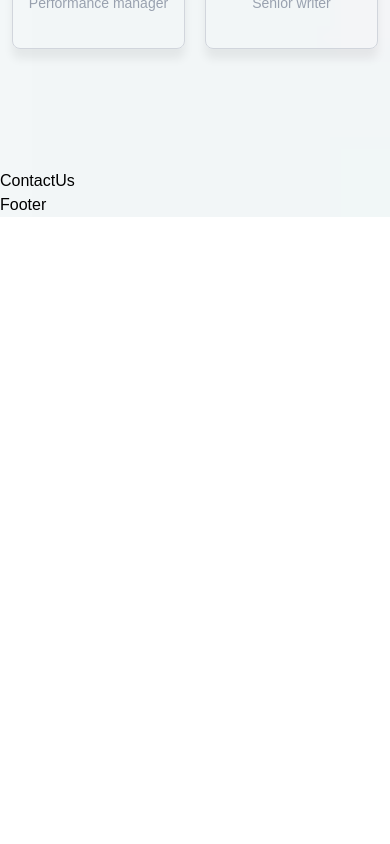
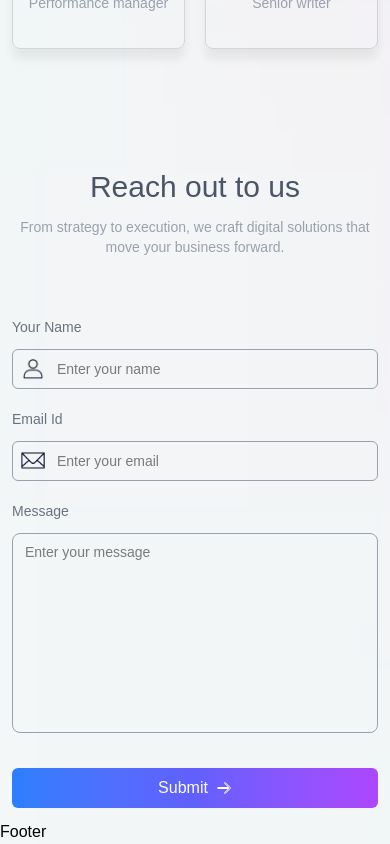
Before and after one commit to engr-sudiptto/Phoenixion, a React (Vite) app: page / in a window 390 px wide. Shown: the part 4350-5194 px from the top of the page. Before the commit the page ends 4567 px from the top, so only its background shows below. Built offline with nearby package versions, Linux system fonts and the light colour scheme.

Commit message:
feat: add responsive contact form component

```diff
--- a/src/components/ContactUs.jsx
+++ b/src/components/ContactUs.jsx
@@ -1,9 +1,113 @@
-import React from 'react'
+import React, { useState } from 'react';
+import TitleAndBio from './TitleAndBio';
+import avter from '../assets/avter.png';
+import messageLogo from '../assets/message.png';
+import toast from 'react-hot-toast';
+import { motion } from 'motion/react';
 
 const ContactUs = () => {
+  const title = 'Reach out to us';
+  const bio =
+    'From strategy to execution, we craft digital solutions that move your business forward.';
+
+  const [formData, setFormData] = useState({
+    name: '',
+    email: '',
+    message: '',
+  });
+
+  const submitBtn = e => {
+    e.preventDefault();
+
+    if (formData.name && formData.email && formData.message) {
+      toast.success('Thank you for your submission!');
+      setFormData({ name: '', email: '', message: '' });
+    } else {
+      toast.error('Please fill the from!');
+      setFormData({ name: '', email: '', message: '' });
+    }
+  };
+
+  const handleChange = e => {
+    setFormData({ ...formData, [e.target.name]: e.target.value });
+  };
+
   return (
-    <div>ContactUs</div>
-  )
-}
+    <div id="contact">
+      <TitleAndBio title={title} bio={bio} />
 
-export default ContactUs
+      {/* ========= contact form section =========  */}
+      <form className="w-full p-3 lg:px-15 xl:w-3/4 xl:m-auto 2xl:w-1/2 pt-10">
+        <div className="lg:grid lg:grid-cols-2 lg:gap-5">
+          {/* ==== name input ====== */}
+          <div className="">
+            <p className="text-sm text-gray-500 mt-5 mb-3">Your Name</p>
+            <div className="flex items-center border px-2 rounded-md border-gray-400 h-10">
+              <img className="w-6 h-6 object-cover dark:invert" src={avter} />
+              <input
+                name="name"
+                value={formData.name}
+                onChange={handleChange}
+                className="basis-4/5 w-full text-sm pl-3 dark:text-gray-100 outline-0"
+                type="text"
+                placeholder="Enter your name"
+                required
+              />
+            </div>
+          </div>
+          {/* ======== email input =======  */}
+          <div>
+            <p className="text-sm text-gray-500 mt-5 mb-3">Email Id</p>
+            <div className="flex items-center border px-2 rounded-md border-gray-400 h-10 mb-5">
+              <img
+                className="w-6 h-4.2 object-cover dark:invert"
+                src={messageLogo}
+              />
+              <input
+                name="email"
+                value={formData.email}
+                onChange={handleChange}
+                className=" basis-4/5 w-full text-sm pl-3 dark:text-gray-100 outline-0"
+                type="email"
+                placeholder="Enter your email"
+                required
+              />
+            </div>
+          </div>
+        </div>
+        <p className="text-sm text-gray-500 mt-5 mb-3">Message</p>
+        <textarea
+          name="message"
+          value={formData.message}
+          onChange={handleChange}
+          className="w-full h-50 border border-gray-400 rounded-lg pt-2 pl-3 text-sm resize-none dark:text-gray-100 outline-0"
+          placeholder="Enter your message"
+          required
+        ></textarea>
+        <button
+          type="submit"
+          onClick={submitBtn}
+          className="w-full h-10 flex items-center justify-center mt-7 bg-linear-to-r from-blue-500 via-indigo-500 to-purple-500 rounded-md text-white gap-2 cursor-pointer hover:bg-linear-to-r hover:from-blue-600/80 hover:via-indigo-600/80 hover:to-purple-600/80"
+        >
+          Submit
+          <svg
+            xmlns="http://www.w3.org/2000/svg"
+            viewBox="0 0 24 24"
+            fill="none"
+            stroke="currentColor"
+            strokeWidth="1.5"
+            className="size-4"
+          >
+            <path
+              fillRule="evenodd"
+              d="M12.97 3.97a.75.75 0 0 1 1.06 0l7.5 7.5a.75.75 0 0 1 0 1.06l-7.5 7.5a.75.75 0 1 1-1.06-1.06l6.22-6.22H3a.75.75 0 0 1 0-1.5h16.19l-6.22-6.22a.75.75 0 0 1 0-1.06Z"
+              clipRule="evenodd"
+            />
+          </svg>
+        </button>
+      </form>
+    </div>
+  );
+};
+
+export default ContactUs;
```
